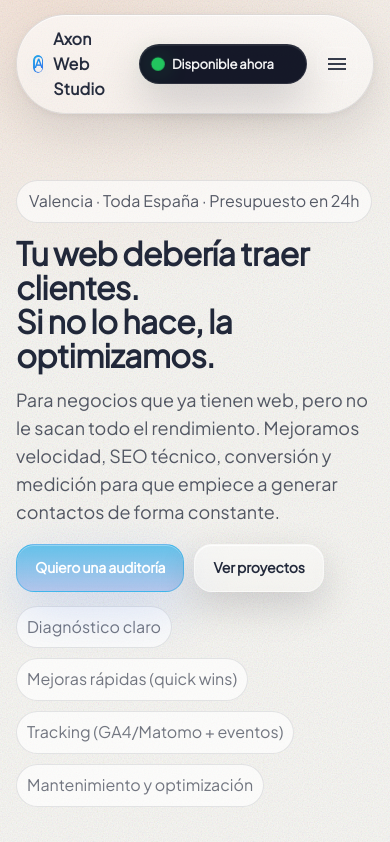
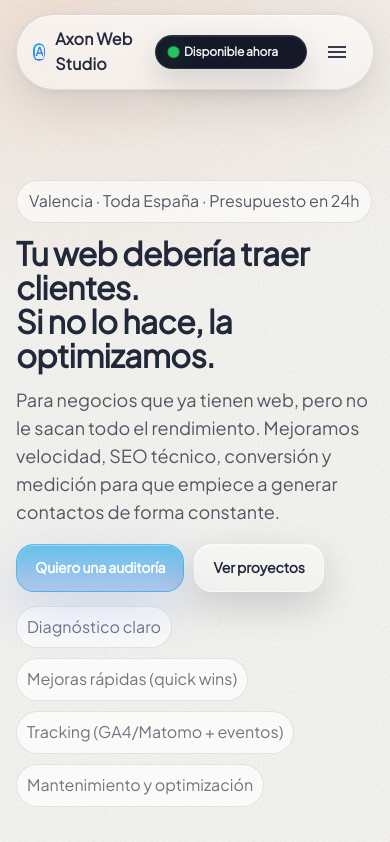
Before and after one commit to MarcosLuna23/primeraprueba, a React (Vite) app: page / in a window 390 px wide. Shown: the top 842 px of the page. Built offline with nearby package versions, Linux system fonts and the light colour scheme.

Commit message:
Header: slimmer dynamic island on mobile

```diff
--- a/src/styles.css
+++ b/src/styles.css
@@ -384,12 +384,24 @@ a { color: inherit; }
   .headerIsland { display: inline-flex; }
 
   .headerIsland__pill {
-    --pillW: 168px;
-    --pillWOpen: 168px;
-    height: 40px;
+    --pillW: 152px;
+    --pillWOpen: 152px;
+    height: 34px;
     width: var(--pillW);
-    padding-left: 12px;
-    padding-right: 10px;
+    padding-left: 10px;
+    padding-right: 8px;
+    box-shadow:
+      0 14px 34px rgba(2, 8, 23, 0.14),
+      inset 0 1px 0 rgba(255, 255, 255, 0.08);
+  }
+
+  .headerIsland__label {
+    font-size: 12px;
+  }
+
+  .headerIsland__dot {
+    width: 7px;
+    height: 7px;
   }
 
   .headerIsland__pill:hover,
```
